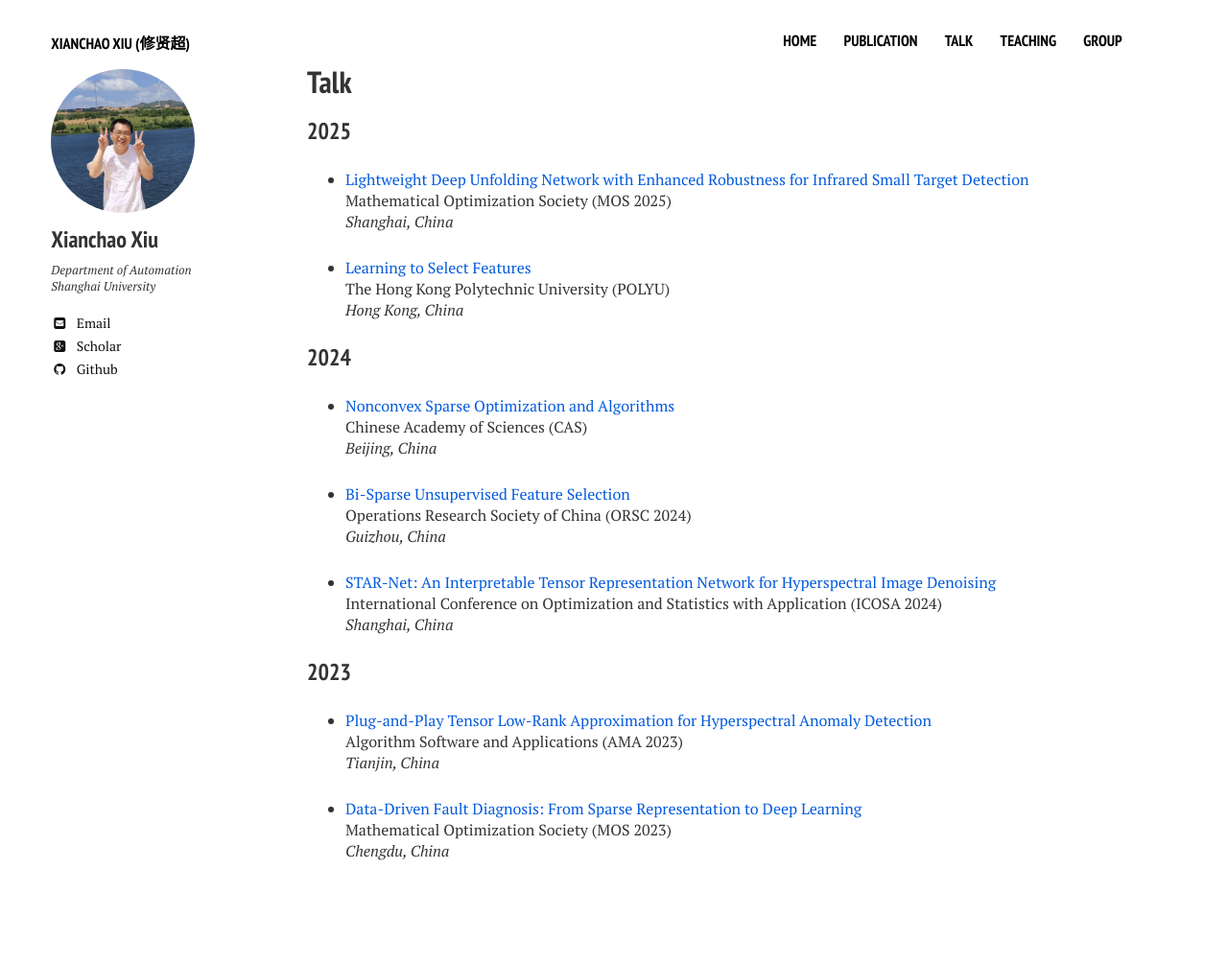
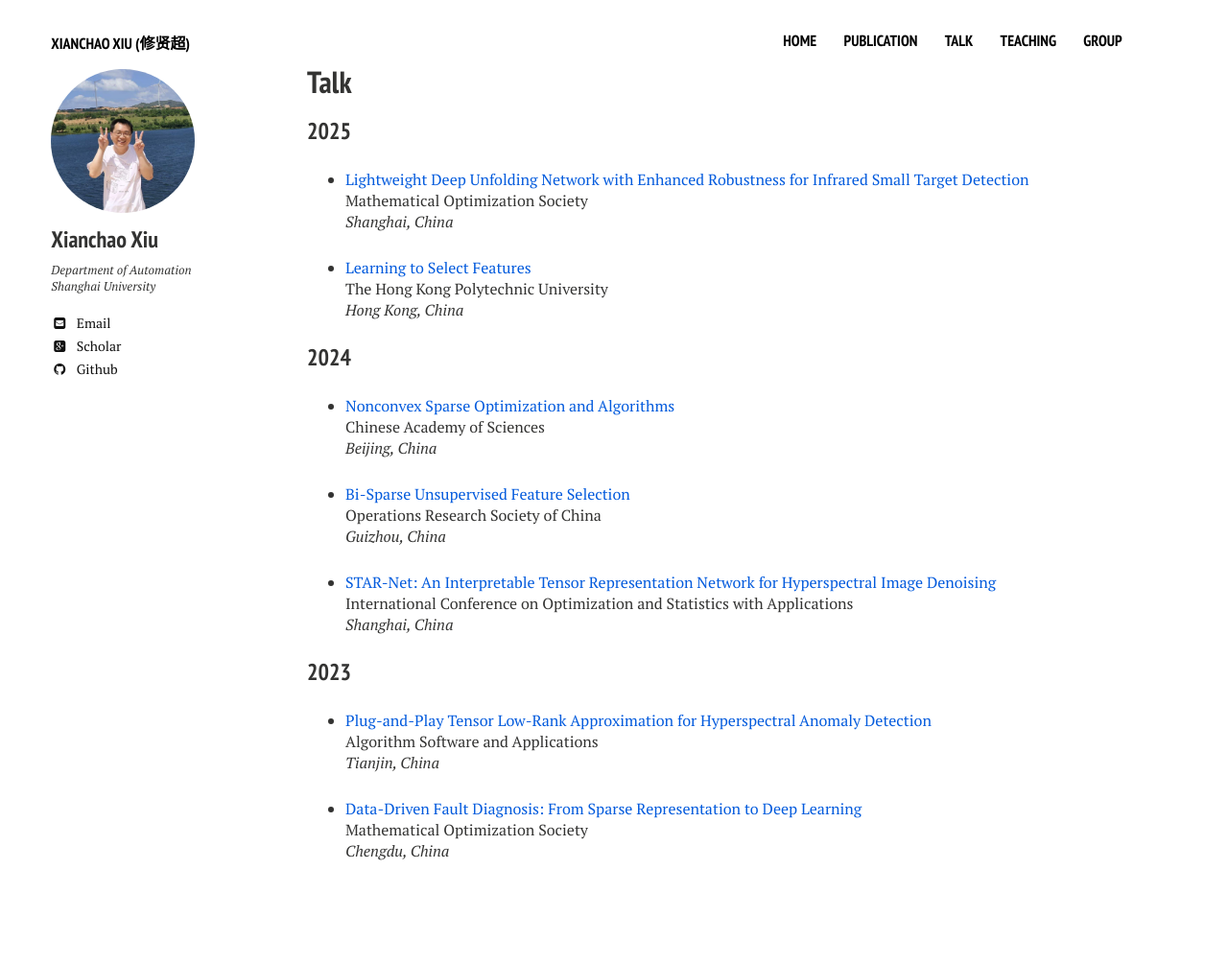
Before and after one commit to xianchaoxiu/xianchaoxiu.github.io, a Jekyll site: the page built from talk/index.md, in a window 1280 px wide. Shown: the whole page at 96% size. Built offline with Jekyll 4.4.1, drawn with Linux system fonts in a browser that asks for light colours; nearby versions of some CDN libraries.

Commit message:
Update index.md

```diff
--- a/talk/index.md
+++ b/talk/index.md
@@ -11,27 +11,27 @@ share: false
 
 ### 2025
 * <a href="../talk/2025-MOS.pdf" class="textlink" target="_blank"> Lightweight Deep Unfolding Network with Enhanced Robustness for Infrared Small Target Detection  </a> <br>
-Mathematical Optimization Society (MOS 2025) <br>
+Mathematical Optimization Society <br>
 <i>Shanghai, China</i><br>
 
 
 * <a href="../talk/2025-POLYU.pdf" class="textlink" target="_blank"> Learning to Select Features </a> <br>
-The Hong Kong Polytechnic University  (POLYU) <br>
+The Hong Kong Polytechnic University <br>
 <i>Hong Kong, China</i><br>
 
 
 ### 2024
 
 * <a href="../talk/2024-CAS.pdf" class="textlink" target="_blank"> Nonconvex Sparse Optimization and Algorithms</a> <br>
-Chinese Academy of Sciences  (CAS) <br>
+Chinese Academy of Sciences <br>
 <i>Beijing, China</i><br>
 
 * <a href="../talk/2024-ORSC.pdf" class="textlink" target="_blank"> Bi-Sparse Unsupervised Feature Selection </a> <br>
-Operations Research Society of China  (ORSC 2024) <br>
+Operations Research Society of China  <br>
 <i>Guizhou, China</i><br>
 
 * <a href="../talk/2024-ICOSA.pdf" class="textlink" target="_blank"> STAR-Net: An Interpretable Tensor Representation Network for Hyperspectral Image Denoising </a> <br>
-International Conference on Optimization and Statistics with Application  (ICOSA 2024)<br>
+International Conference on Optimization and Statistics with Applications <br>
 <i>Shanghai, China</i><br>
 
 
@@ -39,10 +39,10 @@ International Conference on Optimization and Statistics with Application  (ICOSA
 ### 2023
 
 * <a href="../talk/2023-ASA.pdf" class="textlink" target="_blank"> Plug-and-Play Tensor Low-Rank Approximation for Hyperspectral Anomaly Detection </a> <br>
-Algorithm Software and Applications  (AMA 2023)<br>
+Algorithm Software and Applications <br>
 <i>Tianjin, China</i><br>
 
 
 * <a href="../talk/2023-MOS.pdf" class="textlink" target="_blank"> Data-Driven Fault Diagnosis: From Sparse Representation to Deep Learning </a> <br>
-Mathematical Optimization Society  (MOS 2023)<br>
+Mathematical Optimization Society <br>
 <i>Chengdu, China</i><br>
```
